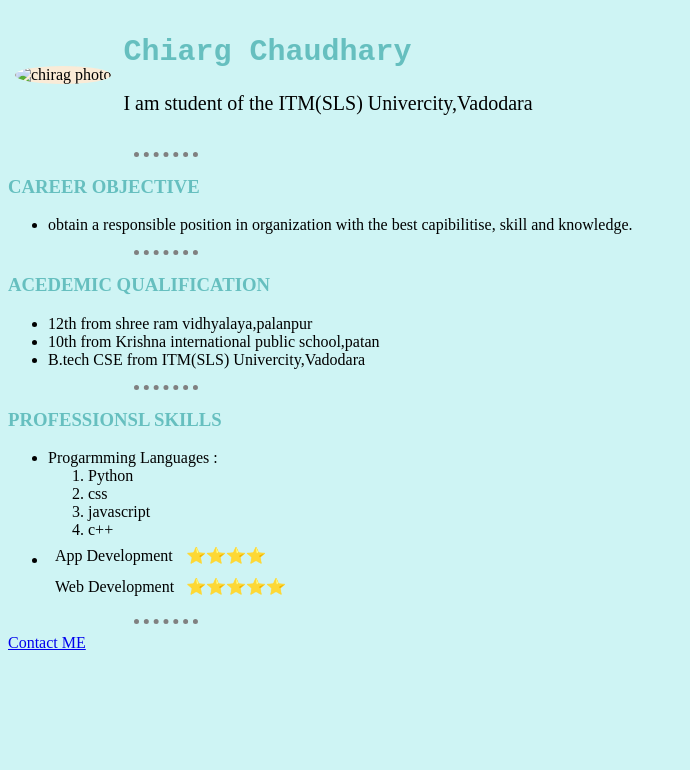
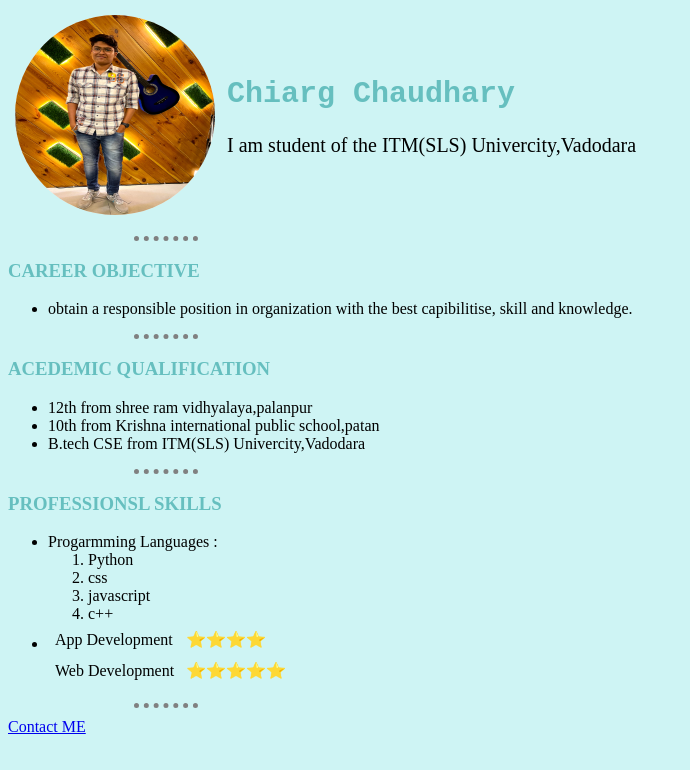
Before and after one commit to chirag0858/resume, a plain HTML site: page index.html in a window 1280 px wide. Shown: the whole page, without its empty margins (0-690 px from the left). Drawn offline with Linux system fonts and the light colour scheme.

Commit message:
photo updated

```diff
--- a/index.html
+++ b/index.html
@@ -10,7 +10,7 @@
 <body>
     <table>
         <tr>
-            <td colspan="2"><img src="my photo.jpeg" alt="chirag photo" class="mypic"></td>
+            <td colspan="2"><img src="my photo.jpg" alt="chirag photo" class="mypic"></td>
             <td colspan="2"><p><strong class="Name">Chiarg Chaudhary</strong><br><br>
                 I am student of the ITM(SLS) Univercity,Vadodara
             </p></td>
```
